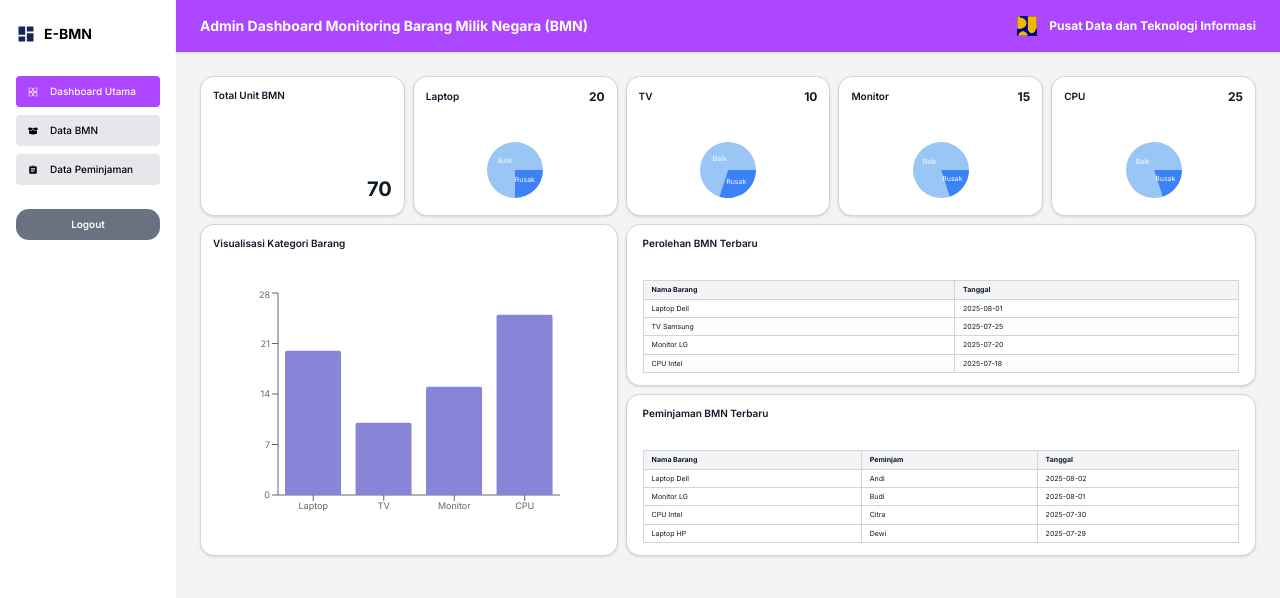
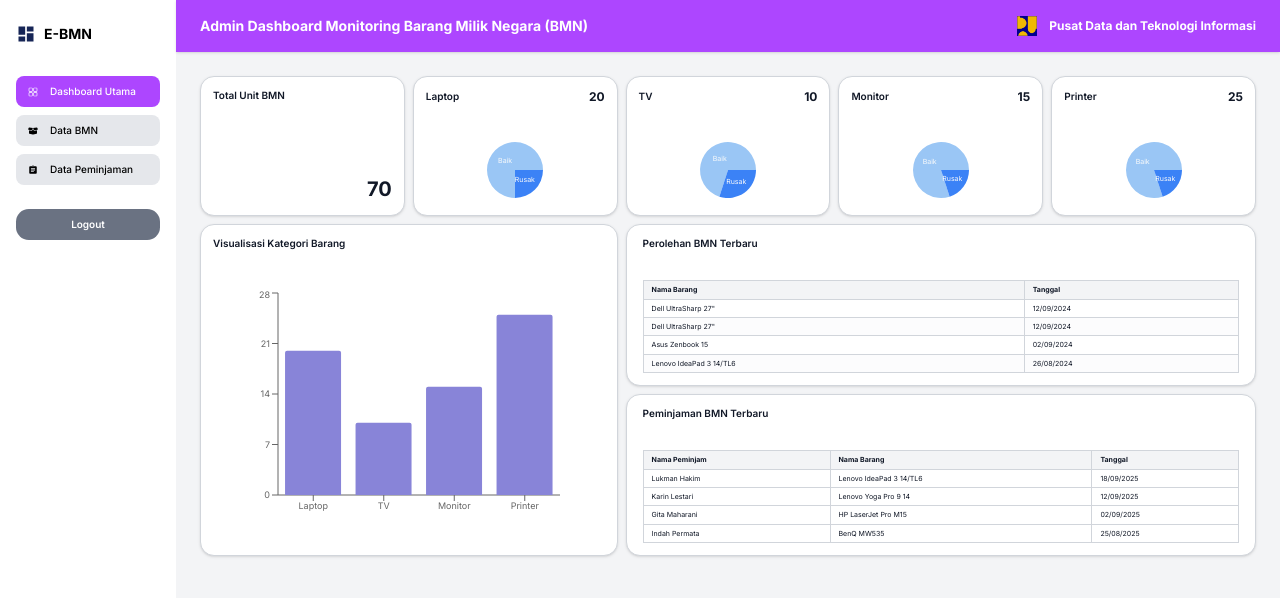
Before and after one commit to NayyaraMarshall/bmn-dashboard, a Next.js app: page /admin/dashboard in a window 1280 px wide. Shown: the top 598 px of the page. Built offline with nearby package versions, Linux system fonts and the light colour scheme.

Commit message:
connecting data

```diff
--- a/app/admin/bmn/page.tsx
+++ b/app/admin/bmn/page.tsx
@@ -78,7 +78,7 @@ export default function DataBMNAdminPage() {
         {/* Add Button */}
         <Button
           variant="default"
-          className="cursor-pointer text-xs h-[24px] px-3 bg-blue-600 hover:bg-blue-700 text-white"
+          className="cursor-pointer text-xs h-[24px] px-3"
           onClick={() => console.log("Tambah BMN")}
         >
           + Add
--- a/app/admin/dashboard/page.tsx
+++ b/app/admin/dashboard/page.tsx
@@ -1,15 +1,32 @@
   "use client";
 
-import {Card, CardHeader,CardTitle,CardContent,} from "@/components/ui/card";
-import {ChartContainer,ChartTooltip,ChartTooltipContent,ChartConfig,} from "@/components/ui/chart";
-import {BarChart,Bar,XAxis,YAxis,Tooltip,ResponsiveContainer,PieChart,Pie,LabelList,} from "recharts";
+  import { Card, CardHeader, CardTitle, CardContent } from "@/components/ui/card";
+  import {ChartContainer, ChartTooltip, ChartTooltipContent, ChartConfig,} from "@/components/ui/chart";
+  import {BarChart, Bar, XAxis, YAxis, Tooltip, ResponsiveContainer, PieChart, Pie, LabelList,} from "recharts";
   import { ReactNode } from "react";
+
+  import { dataBMN } from "@/data/dataBMN";
+  import { dataPeminjaman } from "@/data/dataPeminjaman";
+
+  function parseDMY(dateStr?: string | null): Date {
+    if (!dateStr) return new Date(0);
+    const parts = dateStr.split(/[/\-\.]/).map((p) => p.trim());
+    if (parts.length < 3) return new Date(0);
+
+    let [d, m, y] = parts;
+    if (y.length === 2) y = "20" + y;
+    const day = parseInt(d, 10);
+    const month = parseInt(m, 10) - 1;
+    const year = parseInt(y, 10);
+    if (Number.isNaN(day) || Number.isNaN(month) || Number.isNaN(year)) return new Date(0);
+    return new Date(year, month, day);
+  }
 
   const kategoriData = [
     { name: "Laptop", total: 20 },
     { name: "TV", total: 10 },
     { name: "Monitor", total: 15 },
-  { name: "CPU", total: 25 },
+    { name: "Printer", total: 25 },
   ];
 
   const kondisiData: Record<
@@ -28,27 +45,13 @@ const kondisiData: Record<
       { name: "Baik", value: 12, fill: "var(--chart-1)" },
       { name: "Rusak", value: 3, fill: "var(--chart-2)" },
     ],
-  CPU: [
+    Printer: [
       { name: "Baik", value: 20, fill: "var(--chart-1)" },
       { name: "Rusak", value: 5, fill: "var(--chart-2)" },
     ],
   };
 
-const totalBMN = kategoriData.reduce((sum, item) => sum + item.total, 0);
-
-const perolehanBMN = [
-  { id: 1, nama: "Laptop Dell", tgl: "2025-08-01" },
-  { id: 2, nama: "TV Samsung", tgl: "2025-07-25" },
-  { id: 3, nama: "Monitor LG", tgl: "2025-07-20" },
-  { id: 4, nama: "CPU Intel", tgl: "2025-07-18" },
-];
-
-const peminjamanBMN = [
-  { id: 1, nama: "Laptop Dell", peminjam: "Andi", tgl: "2025-08-02" },
-  { id: 2, nama: "Monitor LG", peminjam: "Budi", tgl: "2025-08-01" },
-  { id: 3, nama: "CPU Intel", peminjam: "Citra", tgl: "2025-07-30" },
-  { id: 4, nama: "Laptop HP", peminjam: "Dewi", tgl: "2025-07-29" },
-];
+  const totalBMN = kategoriData.reduce((s, it) => s + it.total, 0);
 
   type SmallCardProps = {
     children: ReactNode;
@@ -60,9 +63,17 @@ const SmallCard = ({ children, className = "" }: SmallCardProps) => (
   );
 
   export default function Dashboard() {
+    const perolehanBMN = [...dataBMN]
+      .sort((a, b) => parseDMY(b.tanggalPerolehan).getTime() - parseDMY(a.tanggalPerolehan).getTime())
+      .slice(0, 4);
+
+    const peminjamanBMN = [...dataPeminjaman]
+      .sort((a, b) => parseDMY(b.tanggalPinjam).getTime() - parseDMY(a.tanggalPinjam).getTime())
+      .slice(0, 4);
+
     return (
       <div className="grid grid-cols-5 gap-2 p-0">
-      {/* ====== Bagian Atas: Total + Kategori ====== */}
+        {/* Total + Kategori */}
         <SmallCard className="col-span-1 h-[140px] flex flex-col">
           <CardHeader className="p-2 pb-0">
             <CardTitle className="text-[10px]">Total Unit BMN</CardTitle>
@@ -79,10 +90,7 @@ export default function Dashboard() {
           } satisfies ChartConfig;
 
           return (
-    <SmallCard
-      key={i}
-      className="col-span-1 h-[140px] flex flex-col"
-    >
+            <SmallCard key={i} className="col-span-1 h-[140px] flex flex-col">
               <CardHeader className="flex justify-between items-center p-2 pb-0">
                 <CardTitle className="text-[10px]">{stat.name}</CardTitle>
                 <span className="text-xs font-bold">{stat.total}</span>
@@ -93,9 +101,7 @@ export default function Dashboard() {
                   className="[&_.recharts-text]:fill-background aspect-square w-[80px] h-[80px]"
                 >
                   <PieChart width={90} height={90}>
-            <ChartTooltip
-              content={<ChartTooltipContent nameKey="value" hideLabel />}
-            />
+                    <ChartTooltip content={<ChartTooltipContent nameKey="value" hideLabel />} />
                     <Pie
                       data={kondisiData[stat.name]}
                       dataKey="value"
@@ -108,9 +114,7 @@ export default function Dashboard() {
                         className="fill-background"
                         stroke="none"
                         fontSize={7}
-                formatter={(value: keyof typeof chartConfig) =>
-                  chartConfig[value]?.label
-                }
+                        formatter={(value: keyof typeof chartConfig) => chartConfig[value]?.label}
                       />
                     </Pie>
                   </PieChart>
@@ -120,13 +124,11 @@ export default function Dashboard() {
           );
         })}
 
-      {/* ====== Bagian Tengah: Bar Chart + Table ====== */}
+        {/* Bar Chart + Table */}
         <div className="col-span-5 grid grid-cols-5 gap-2 items-start">
           <SmallCard className="col-span-2 h-full">
             <CardHeader className="p-2 pb-0">
-            <CardTitle className="text-[10px]">
-              Visualisasi Kategori Barang
-            </CardTitle>
+              <CardTitle className="text-[10px]">Visualisasi Kategori Barang</CardTitle>
             </CardHeader>
             <CardContent className="h-[250px] p-2 pb-0 text-[9px]">
               <ResponsiveContainer width="90%" height="100%">
@@ -141,16 +143,14 @@ export default function Dashboard() {
           </SmallCard>
 
           <div className="col-span-3 flex flex-col gap-2">
-          {/* Perolehan BMN */}
             <SmallCard>
               <CardHeader className="px-3 pt-2 pb-0">
-              <CardTitle className="text-[10px]">
-                Perolehan BMN Terbaru
-              </CardTitle>
+                <CardTitle className="text-[10px]">Perolehan BMN Terbaru</CardTitle>
               </CardHeader>
               <CardContent className="px-3 pt-0 pb-2">
+                <div className="max-h-32 overflow-y-auto"> {/* scrollable wrapper */}
                   <table className="w-full border border-gray-200 border-collapse text-[7px]">
-                <thead className="bg-gray-100">
+                    <thead className="bg-gray-100 sticky top-0 z-10">
                       <tr>
                         <th className="text-left py-1 px-2 border">Nama Barang</th>
                         <th className="text-left py-1 px-2 border">Tanggal</th>
@@ -158,45 +158,42 @@ export default function Dashboard() {
                     </thead>
                     <tbody>
                       {perolehanBMN.map((item) => (
-                    <tr
-                      key={item.id}
-                      className="hover:bg-gray-50 even:bg-gray-50/50"
-                    >
-                      <td className="py-1 px-2 border">{item.nama}</td>
-                      <td className="py-1 px-2 border">{item.tgl}</td>
+                        <tr key={item.idBMN} className="hover:bg-gray-50 even:bg-gray-50/50">
+                          <td className="py-1 px-2 border">{item.namaBarang}</td>
+                          <td className="py-1 px-2 border">{item.tanggalPerolehan}</td>
                         </tr>
                       ))}
                     </tbody>
                   </table>
+                </div>
               </CardContent>
             </SmallCard>
 
-          {/* Peminjaman BMN */}
             <SmallCard>
               <CardHeader className="px-3 pt-2 pb-0">
-              <CardTitle className="text-[10px]">
-                Peminjaman BMN Terbaru
-              </CardTitle>
+                <CardTitle className="text-[10px]">Peminjaman BMN Terbaru</CardTitle>
               </CardHeader>
               <CardContent className="px-3 pt-0 pb-2">
+              <div className="max-h-32 overflow-y-auto">
                 <table className="w-full border-collapse text-[7px]">
                   <thead>
-                  <tr className="bg-gray-100">
+                    <tr className="bg-gray-100 sticky top-0 z-10">
+                      <th className="text-left py-1 px-2 border">Nama Peminjam</th>
                       <th className="text-left py-1 px-2 border">Nama Barang</th>
-                    <th className="text-left py-1 px-2 border">Peminjam</th>
                       <th className="text-left py-1 px-2 border">Tanggal</th>
                     </tr>
                   </thead>
                   <tbody>
                     {peminjamanBMN.map((item) => (
-                    <tr key={item.id} className="hover:bg-gray-50">
-                      <td className="py-1 px-2 border">{item.nama}</td>
-                      <td className="py-1 px-2 border">{item.peminjam}</td>
-                      <td className="py-1 px-2 border">{item.tgl}</td>
+                      <tr key={item.idPeminjaman} className="hover:bg-gray-50">
+                        <td className="py-1 px-2 border">{item.namaPeminjam}</td>
+                        <td className="py-1 px-2 border">{item.namaBarang}</td>
+                        <td className="py-1 px-2 border">{item.tanggalPinjam}</td>
                       </tr>
                     ))}
                   </tbody>
                 </table>
+              </div>
             </CardContent>
             </SmallCard>
           </div>
--- a/app/admin/peminjaman/page.tsx
+++ b/app/admin/peminjaman/page.tsx
@@ -91,7 +91,7 @@ export default function DataPeminjamanAdminPage() {
         {/* Add Button */}
         <Button
           variant="default"
-          className="cursor-pointer text-xs h-[24px] px-3 bg-blue-600 hover:bg-blue-700 rounded-[1vw] text-white"
+          className="cursor-pointer text-xs h-[24px] px-3"
           onClick={() => console.log("Tambah BMN")}
         >+ Add
         </Button>
--- a/components/Sidebar.tsx
+++ b/components/Sidebar.tsx
@@ -35,7 +35,7 @@ export default function Sidebar({ role }: { role: "admin" | "user" }) {
               <li key={item.href}>
                 <Link
                   href={item.href}
-                  className={`text-[10px] mb-2 flex font-medium items-center gap-3 block py-2 px-3 rounded transition-colors ${
+                  className={`text-[10px] mb-2 flex font-medium items-center gap-3 block py-2 px-3 rounded-md transition-colors ${
                     pathname === item.href
                       ? activeColor
                       : "bg-gray-200 " + hoverColor
```
Lines whose indentation alone changed are shown as unchanged.
